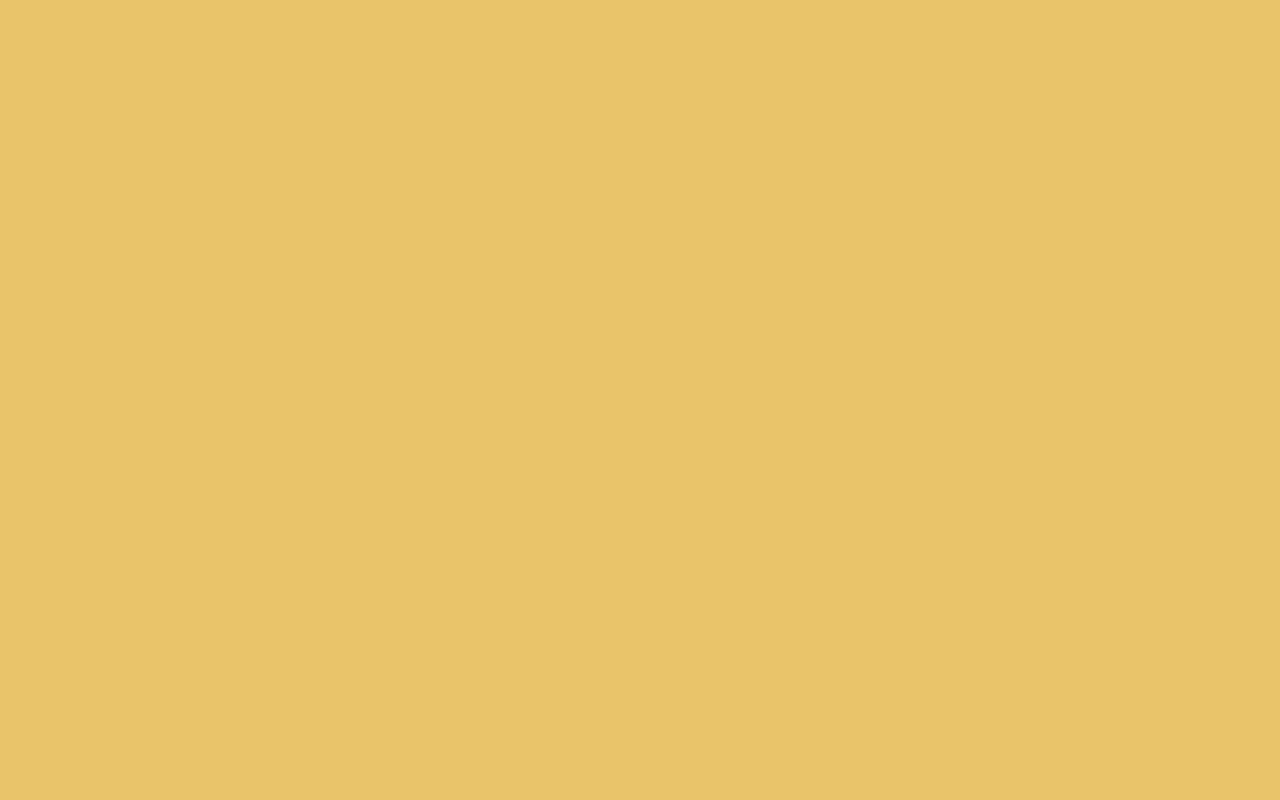
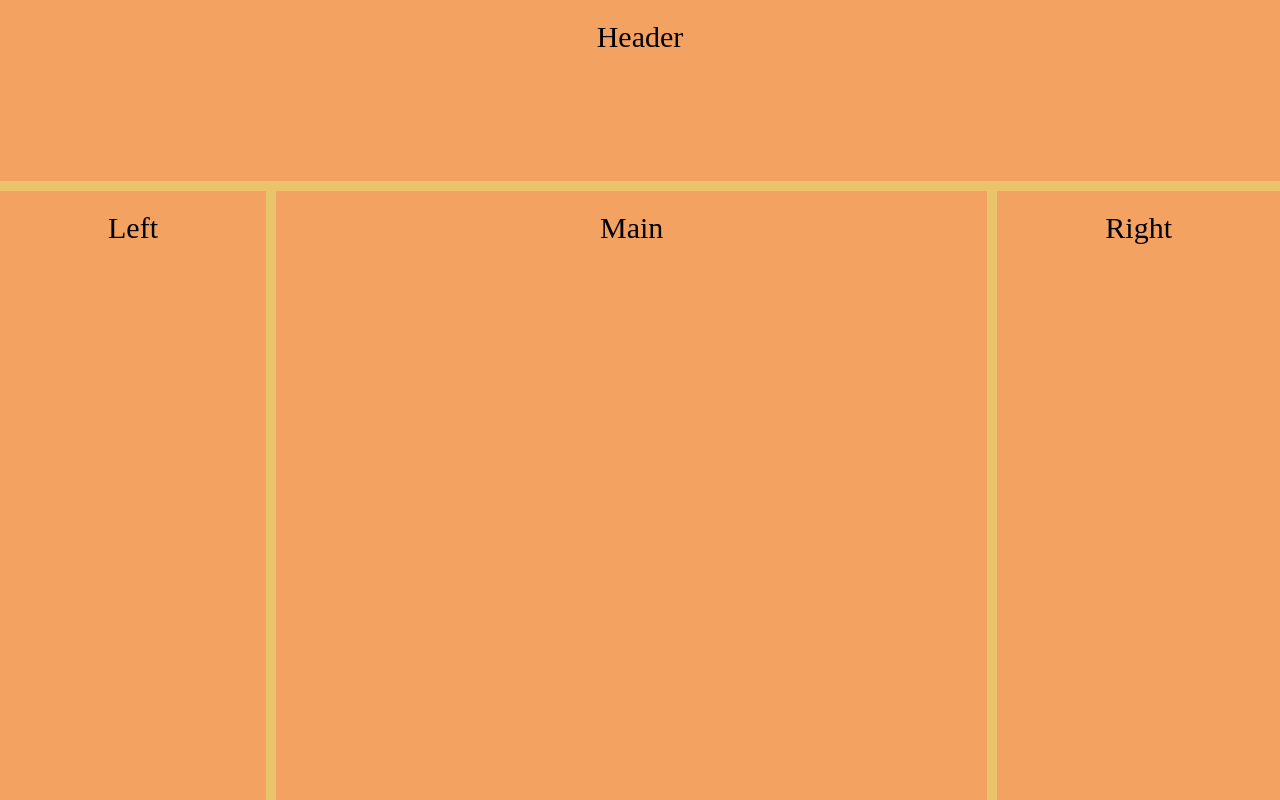
Before and after one commit to HardoModo/Odin-Project-Tic-Tac-Toe, a plain HTML site: page index.html in a window 1280 px wide. Drawn offline with Linux system fonts and the light colour scheme.

Commit message:
Set up css grid

```diff
--- a/index.html
+++ b/index.html
@@ -8,6 +8,11 @@
     <title>Odin Project Tic Tac Toe</title>
 </head>
 <body>
-
+    <div class="grid-container">
+        <div class="item1">Header</div>
+        <div class="item2">Left</div>
+        <div class="item3">Main</div>
+        <div class="item4">Right</div>
+    </div>
 </body>
 </html>
--- a/styles.css
+++ b/styles.css
@@ -8,4 +8,31 @@
 
 body {
     background: var(--yellow);
+    margin: 0;
+    padding: 0;
 }
+
+.item1 { grid-area: header; }
+.item2 { grid-area: left; }
+.item3 { grid-area: main; }
+.item4 { grid-area: right; }
+
+.grid-container {
+    display: grid;
+    height: 100vh;
+    grid-template-areas:
+      'header header header header header'
+      'left main main main right'
+      'left main main main right'
+      'left main main main right'
+      'left main main main right'
+      'left main main main right';
+    gap: 10px;
+}
+
+.grid-container > div {
+    background-color: var(--orange);
+    text-align: center;
+    padding: 20px 0;
+    font-size: 30px;
+}
```
